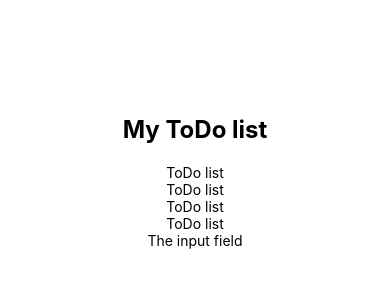
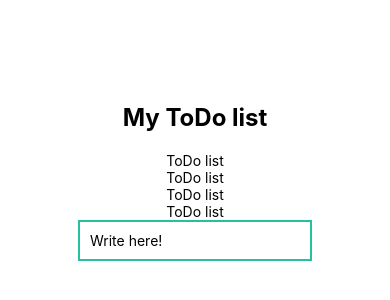
Before and after one commit to AbbeBlubb/react-native-todo, a React Native app: screen / in a window 390 px wide. Shown: the part 250-550 px from the top of the page. Built offline with nearby package versions, Linux system fonts and the light colour scheme.

Commit message:
As a user I want to have an input field where I can write text for new todos

```diff
--- a/App.tsx
+++ b/App.tsx
@@ -1,5 +1,8 @@
+import React, {useState} from 'react';
 import { StatusBar } from 'expo-status-bar';
-import { StyleSheet, Text, View } from 'react-native';
+import { StyleSheet, Text, View, TextInput } from 'react-native';
+
+
 
 
 const ToDoList = () => {
@@ -13,19 +16,21 @@ const ToDoList = () => {
   )
 }
 
-const Input = () => {
+const Input = (props: {inputText: string, setInputText: CallableFunction}) => {
   return(
-    <Text>The input field</Text>
+    <TextInput style={styles.input} placeholder={'Write here!'} value={props.inputText} onChangeText={(newInputText) => props.setInputText(newInputText) } />
   )
 }
 
 export default function App() {
+  const [inputText, setInputText] = useState<string>("");
+
   return (
     <View style={styles.rootContainer}>
       <StatusBar style="auto" />
       <Text style={styles.header}>My ToDo list</Text>
       <ToDoList />
-      <Input />
+      <Input inputText={inputText} setInputText={setInputText} />
     </View>
   );
 }
@@ -42,5 +47,13 @@ const styles = StyleSheet.create({
     fontSize: 24,
     fontWeight: 'bold',
     padding: 20
+  },
+
+  input: {
+    margin: "30px 20px",
+    padding: 10,
+    width: "60%",
+    borderColor: "#27c09f",
+    borderWidth: 2,
   }
 });
```
